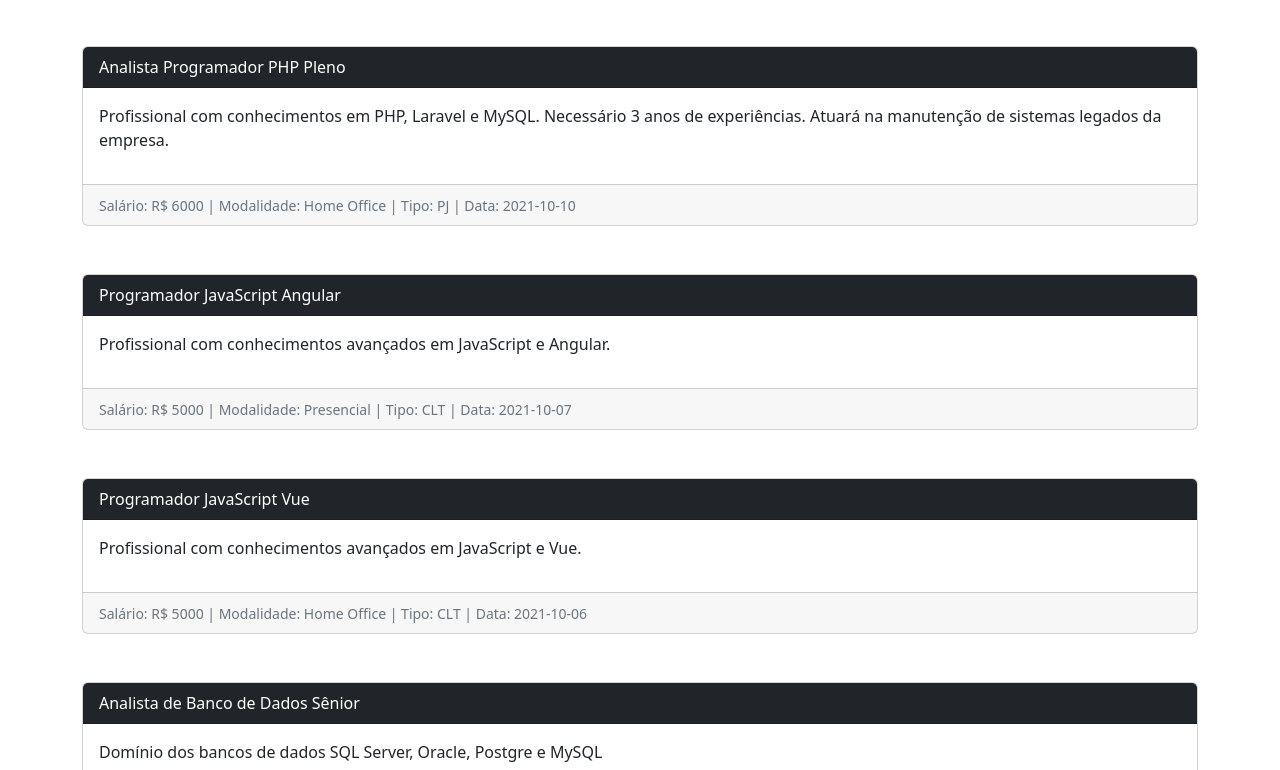
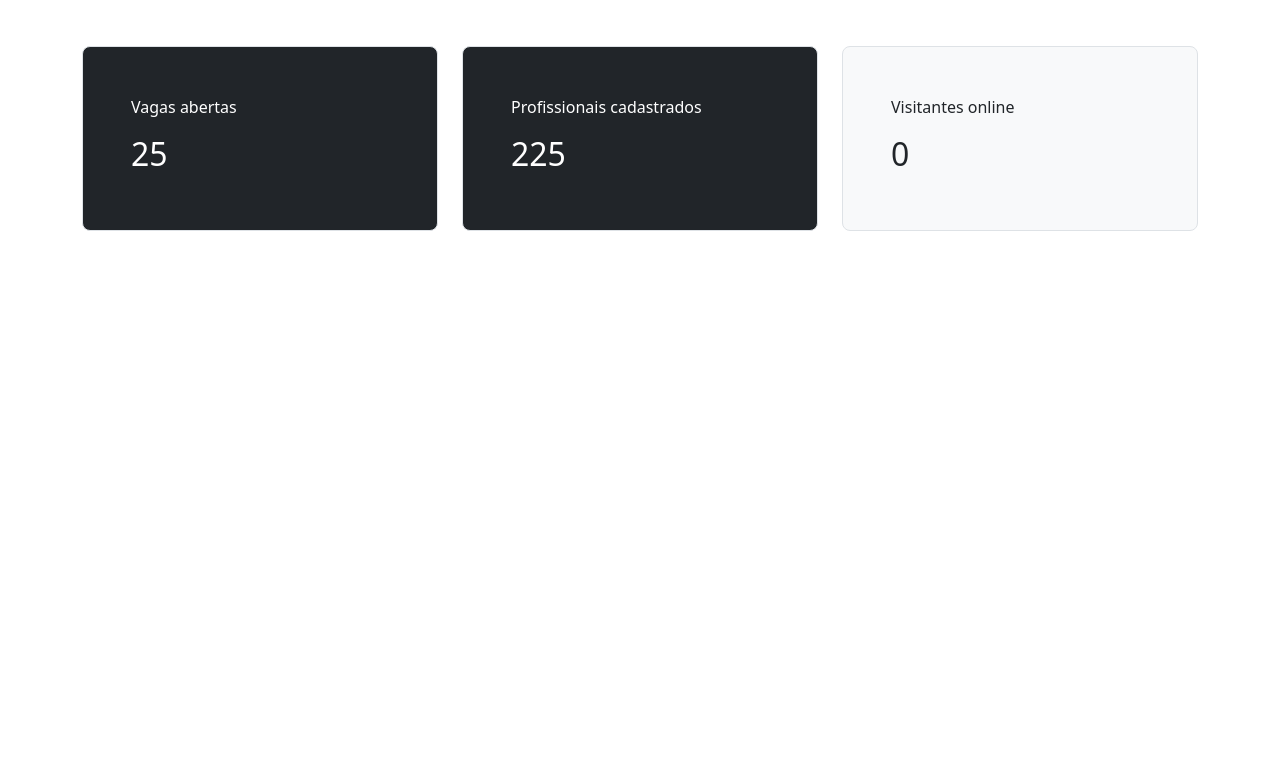
Before and after one commit to isabellacpmelo/VueJs-courses, a Vue app in the folder Desenvolvimento Web Avançado com Vue e Vuex/05 - Componentes do básico ao avançado/Parte 2/Projeto Vagas/projeto-vagas/: page / in a window 1280 px wide. Shown: the part 530-1300 px from the top of the page. After the commit the page ends 800 px from the top, so only its background shows below. Built offline with nearby package versions, Linux system fonts and the light colour scheme.

Commit message:
Viewing Registered Jobs in LocalStorage

```diff
--- a/Desenvolvimento Web Avançado com Vue e Vuex/05 - Componentes do básico ao avançado/Parte 2/Projeto Vagas/projeto-vagas/src/components/layouts/Conteudo.vue
+++ b/Desenvolvimento Web Avançado com Vue e Vuex/05 - Componentes do básico ao avançado/Parte 2/Projeto Vagas/projeto-vagas/src/components/layouts/Conteudo.vue
@@ -13,7 +13,9 @@
     <!-- Renderizar de modo dinâmico os componentes home e publicar-vaga -->
     <!-- <home-view />
     <publicar-vaga /> -->
-    <component :is="conteudo" />
+    <keep-alive>
+      <component :is="conteudo" />
+    </keep-alive>
   </div>
 </template>
 
--- a/Desenvolvimento Web Avançado com Vue e Vuex/05 - Componentes do básico ao avançado/Parte 2/Projeto Vagas/projeto-vagas/src/components/views/Home.vue
+++ b/Desenvolvimento Web Avançado com Vue e Vuex/05 - Componentes do básico ao avançado/Parte 2/Projeto Vagas/projeto-vagas/src/components/views/Home.vue
@@ -54,53 +54,54 @@ export default {
   },
   data: () => ({
     usuariosOnline: 0,
-    vagas: [
-      {
-        titulo: "Analista Programador PHP Pleno",
-        descricao:
-          "Profissional com conhecimentos em PHP, Laravel e MySQL. Necessário 3 anos de experiências. Atuará na manutenção de sistemas legados da empresa.",
-        salario: 6000,
-        modalidade: "Home Office",
-        tipo: "PJ",
-        publicacao: "2021-10-10",
-      },
-      {
-        titulo: "Programador JavaScript Angular",
-        descricao:
-          "Profissional com conhecimentos avançados em JavaScript e Angular.",
-        salario: 5000,
-        modalidade: "Presencial",
-        tipo: "CLT",
-        publicacao: "2021-10-07",
-      },
-      {
-        titulo: "Programador JavaScript Vue",
-        descricao:
-          "Profissional com conhecimentos avançados em JavaScript e Vue.",
-        salario: 5000,
-        modalidade: "Home Office",
-        tipo: "CLT",
-        publicacao: "2021-10-06",
-      },
-      {
-        titulo: "Analista de Banco de Dados Sênior",
-        descricao:
-          "Domínio dos bancos de dados SQL Server, Oracle, Postgre e MySQL",
-        salario: 9000,
-        modalidade: "Presencial",
-        tipo: "PJ",
-        publicacao: "2021-10-06",
-      },
-      {
-        titulo: "Programador Web Júnior",
-        descricao:
-          "Conhecimentos básicos em HTML, CSS, JavaScript, Bootstrap, PHP e MySQL",
-        salario: 3000,
-        modalidade: "Presencial",
-        tipo: "CLT",
-        publicacao: "2021-10-05",
-      },
-    ],
+    vagas: 0,
+    // vagas: [
+    //   {
+    //     titulo: "Analista Programador PHP Pleno",
+    //     descricao:
+    //       "Profissional com conhecimentos em PHP, Laravel e MySQL. Necessário 3 anos de experiências. Atuará na manutenção de sistemas legados da empresa.",
+    //     salario: 6000,
+    //     modalidade: "Home Office",
+    //     tipo: "PJ",
+    //     publicacao: "2021-10-10",
+    //   },
+    //   {
+    //     titulo: "Programador JavaScript Angular",
+    //     descricao:
+    //       "Profissional com conhecimentos avançados em JavaScript e Angular.",
+    //     salario: 5000,
+    //     modalidade: "Presencial",
+    //     tipo: "CLT",
+    //     publicacao: "2021-10-07",
+    //   },
+    //   {
+    //     titulo: "Programador JavaScript Vue",
+    //     descricao:
+    //       "Profissional com conhecimentos avançados em JavaScript e Vue.",
+    //     salario: 5000,
+    //     modalidade: "Home Office",
+    //     tipo: "CLT",
+    //     publicacao: "2021-10-06",
+    //   },
+    //   {
+    //     titulo: "Analista de Banco de Dados Sênior",
+    //     descricao:
+    //       "Domínio dos bancos de dados SQL Server, Oracle, Postgre e MySQL",
+    //     salario: 9000,
+    //     modalidade: "Presencial",
+    //     tipo: "PJ",
+    //     publicacao: "2021-10-06",
+    //   },
+    //   {
+    //     titulo: "Programador Web Júnior",
+    //     descricao:
+    //       "Conhecimentos básicos em HTML, CSS, JavaScript, Bootstrap, PHP e MySQL",
+    //     salario: 3000,
+    //     modalidade: "Presencial",
+    //     tipo: "CLT",
+    //     publicacao: "2021-10-05",
+    //   },
+    // ],
   }),
   methods: {
     getUsuariosOnline() {
@@ -110,6 +111,10 @@ export default {
   created() {
     setInterval(this.getUsuariosOnline, 1000); //a cada 1s
   },
+  // Se não existisse o keep alive, seria mounted()
+  created() {
+    this.vagas = JSON.parse(localStorage.getItem("vagas"));
+  },
 };
 </script>
 
```
